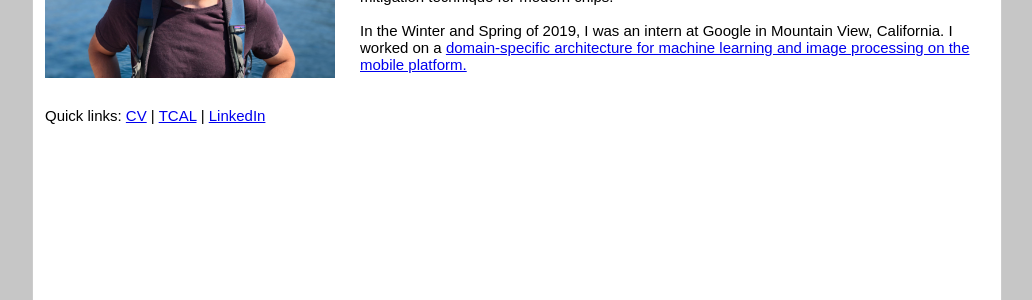
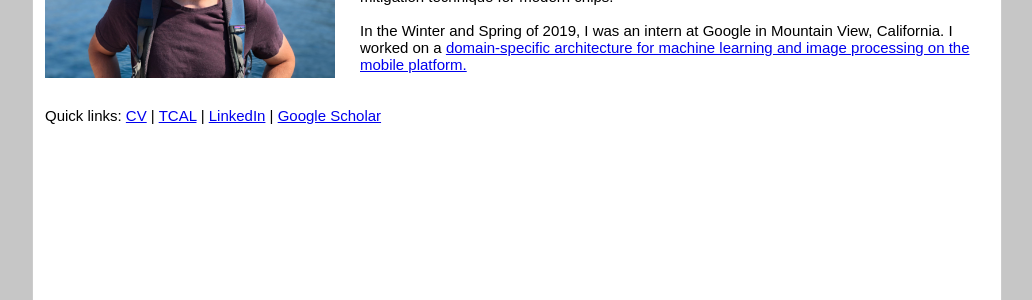
Before and after one commit to hankin0/hankin0.github.io, a Jekyll site: the page built from index.html, in a window 1280 px wide. Shown: the part 234-534 px from the top of the page, without its empty margins (123-1155 px from the left). Built offline with Jekyll 4.4.1, drawn with Linux system fonts in a browser that asks for light colours.

Commit message:
add link to google scholar

```diff
--- a/index.html
+++ b/index.html
@@ -34,7 +34,9 @@
 	    on the mobile platform.</a><br><br><br>
 
 	    Quick links: <a href="docs/hankin_CV_12-16-19.pdf">CV</a> | <a href="https://sites.tufts.edu/tcal/people/current-students/#post-845">TCAL</a> |
-	            <a href="https://www.linkedin.com/in/alexanderhankin">LinkedIn</a><br><br><br>
+	            <a href="https://www.linkedin.com/in/alexanderhankin">LinkedIn</a> | <a
+                href="https://scholar.google.com/citations?user=a0G2ggYAAAAJ&hl=en">Google
+                Scholar</a><br><br><br>
                   <br><br><br><br><br><br><br>
      </div>
 
```
